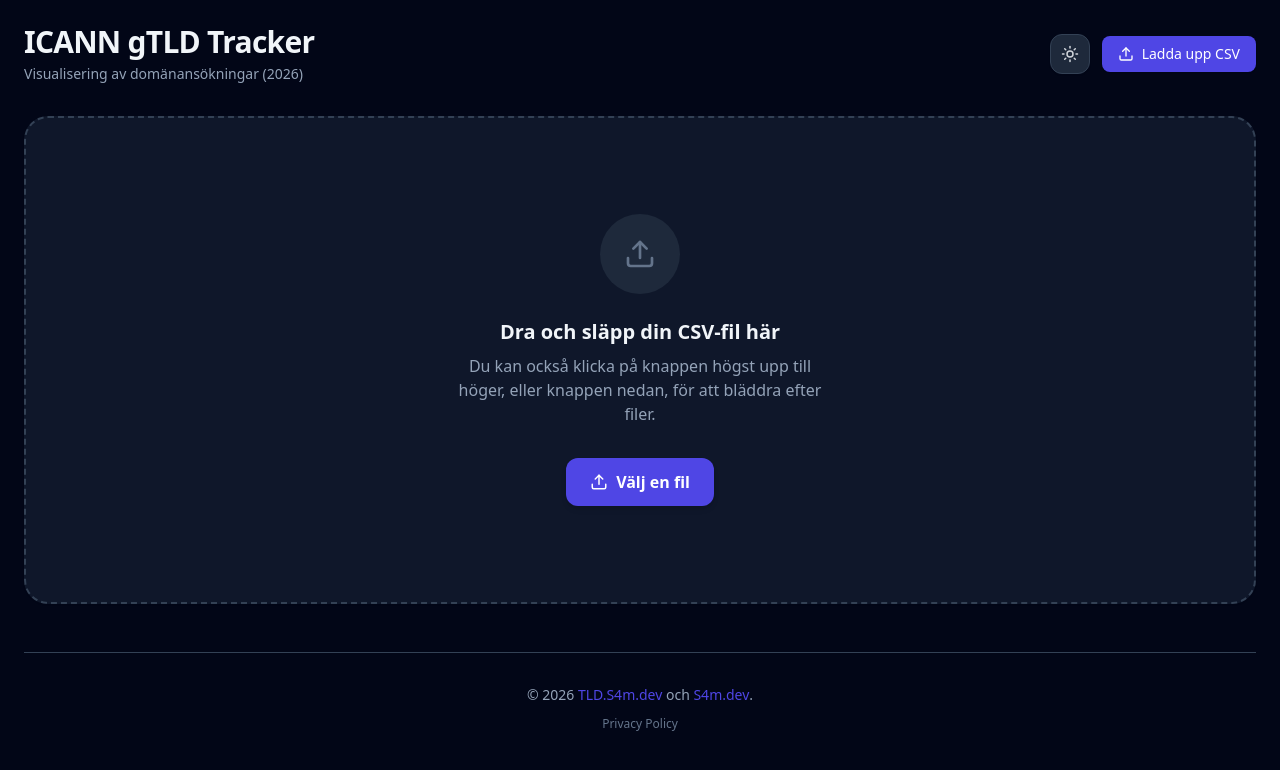
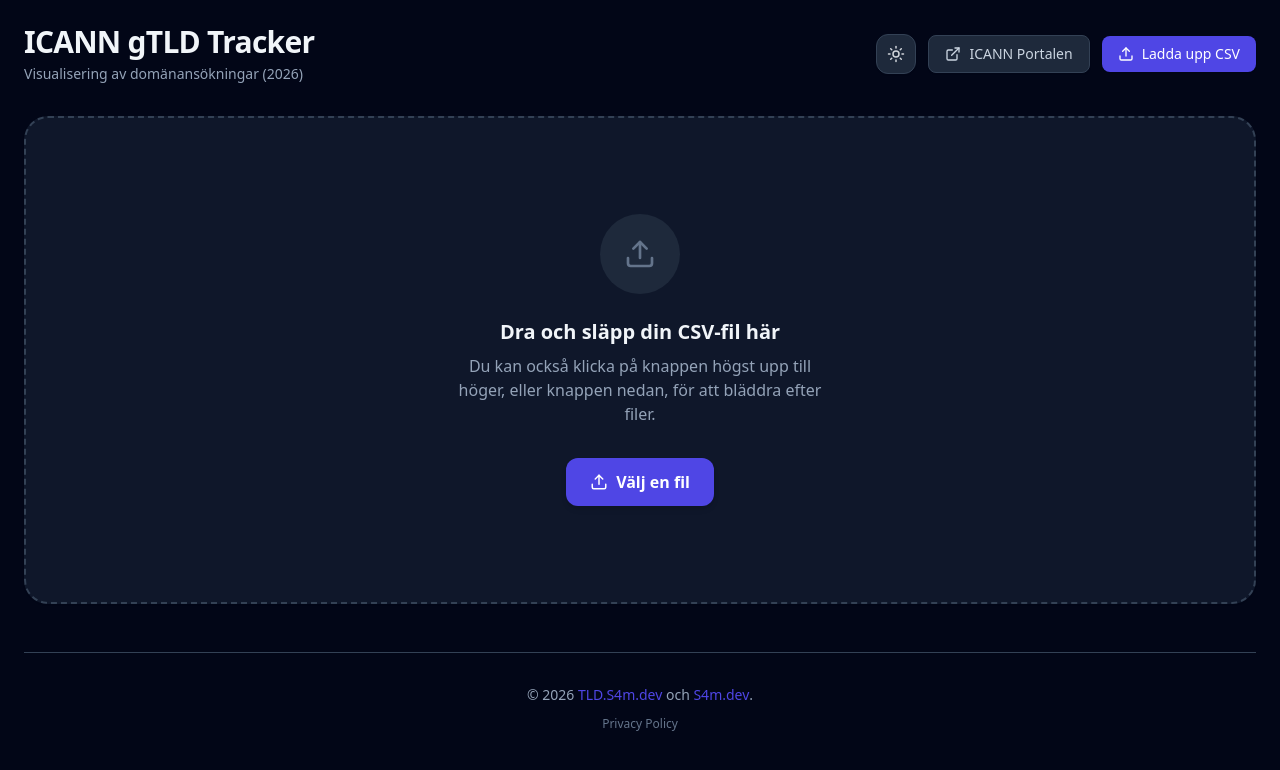
Before and after one commit to leumas05/ICANN-gTLD-Tracker, a React (Vite) app in the folder gtld-app/: page / in a window 1280 px wide. Shown: the top 770 px of the page. Built offline with nearby package versions, Linux system fonts and the light colour scheme.

Commit message:
feat: add link to ICANN application portal in the app

```diff
--- a/gtld-app/src/App.tsx
+++ b/gtld-app/src/App.tsx
@@ -707,6 +707,17 @@ export default function App() {
             {isDarkMode ? <Sun size={18} /> : <Moon size={18} />}
           </button>
 
+          <a
+            href="https://newgtldprogram-aps.icann.org/applications"
+            target="_blank"
+            rel="noreferrer"
+            className="px-4 py-2 bg-white dark:bg-slate-800 text-gray-700 dark:text-slate-300 rounded-lg hover:bg-gray-50 dark:hover:bg-slate-700 transition flex items-center gap-2 font-medium text-sm shadow-sm border border-gray-200 dark:border-slate-700"
+            title="Gå till ICANNs ansökningsportal"
+          >
+            <ExternalLink size={16} />
+            ICANN Portalen
+          </a>
+
           <label className="px-4 py-2 bg-indigo-600 text-white rounded-lg hover:bg-indigo-700 transition cursor-pointer flex items-center gap-2 font-medium text-sm shadow-sm">
             <Upload size={16} />
             Ladda upp CSV
```
